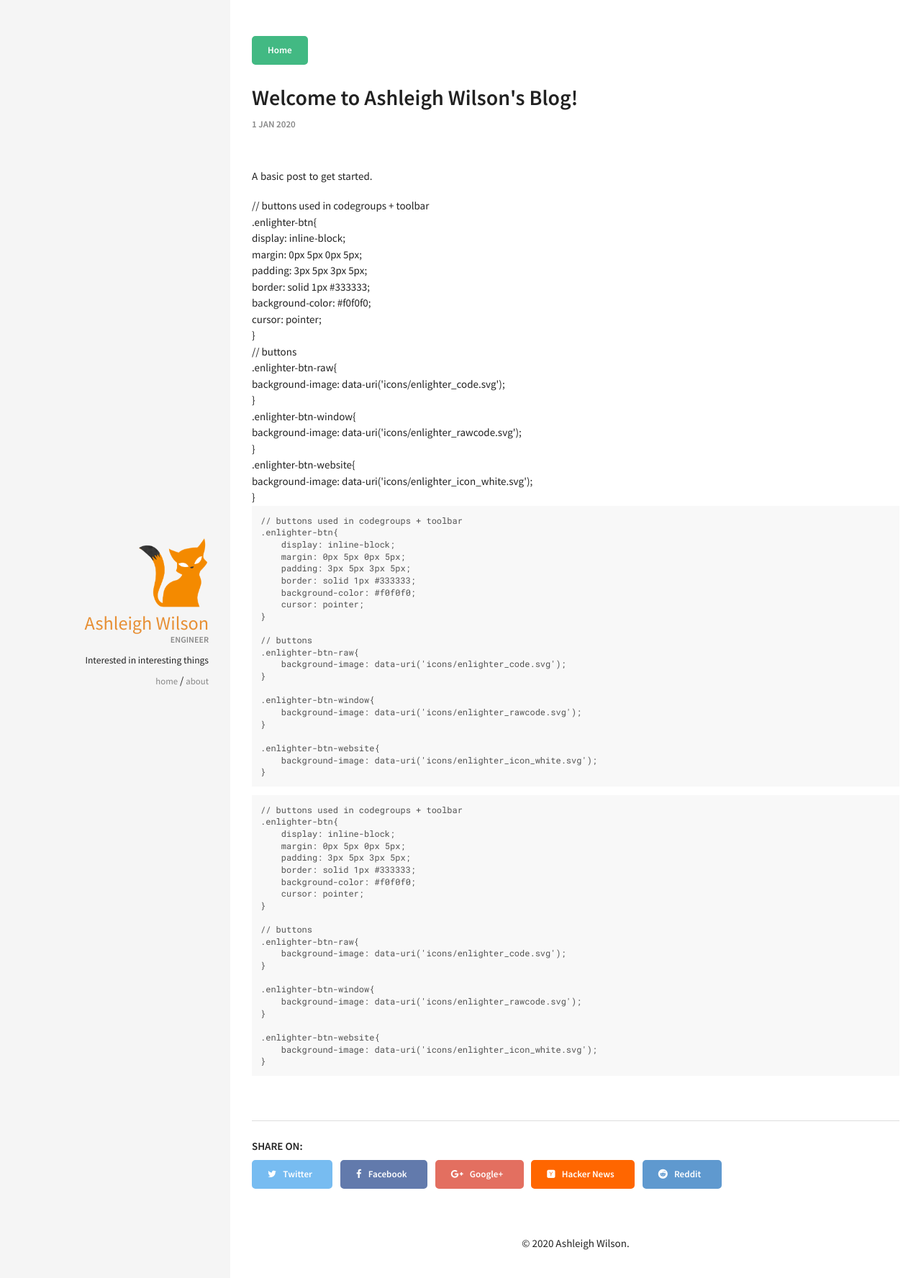
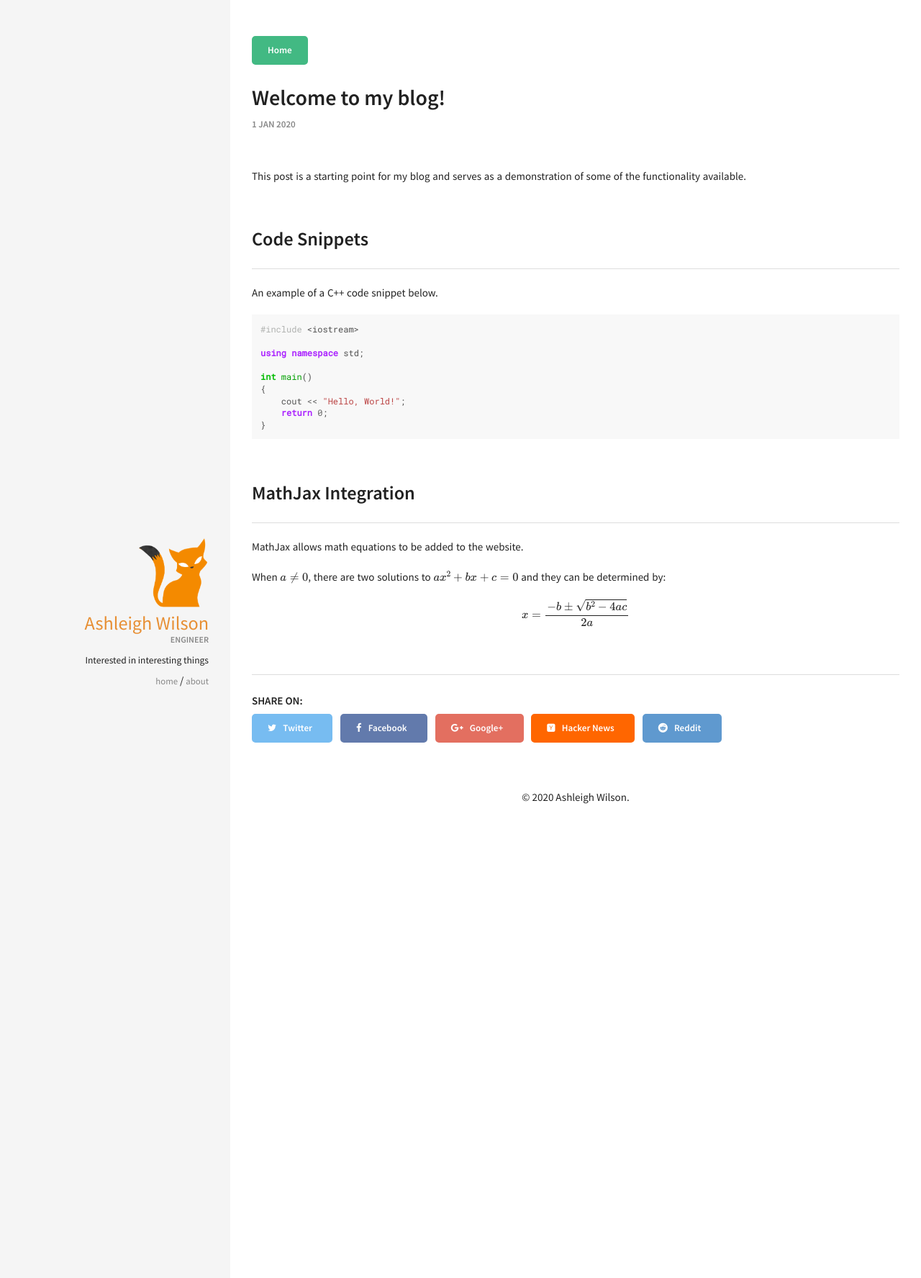
Before and after one commit to AshleighWilson/ashleighwilson.github.io, a Jekyll site: the page built from _posts/2020-01-01-welcome-to-my-blog.md, in a window 1280 px wide. Shown: the top 1776 px of the page at 72% size. Built offline with Jekyll 4.4.1, drawn with Linux system fonts in a browser that asks for light colours; formulas are drawn with MathJax 3.

Commit message:
EnlighterJS removed from site. MathJax added.

````diff
--- a/_includes/js.html
+++ b/_includes/js.html
@@ -1,18 +1,18 @@
+<!-- General JS Libraries  -->
 <script type="text/javascript" src="{{ site.url }}/js/jquery-3.2.1.min.js"></script>
 <script type="text/javascript" src="{{ site.url }}/js/main.js"></script>
 
-<script type="text/javascript" src="{{ site.url }}/js/enlighterjs.min.js"></script>
-    <script type="text/javascript">
-        EnlighterJS.init('pre', 'code', {
-                language : 'javascript',
-                theme: 'bootstrap4',
-                indent : 2
-        });
-    </script>
+<!-- Mathjax Integration - using version 2.7.7. -->
+<!-- The latest 3.x version doesn't play nicely with Jekyll.  -->
+{% if page.mathjax %}
+<script type="text/javascript" async
+  src="https://cdnjs.cloudflare.com/ajax/libs/mathjax/2.7.7/MathJax.js?config=TeX-MML-AM_CHTML">
+</script>
+{% endif %}
 
 
+<!-- Asynchronous Google Analytics snippet -->
 {% if site.owner.google.analytics %}
-<!-- Asynchronous Google Analytics snippet -->
 <script>
   (function(i,s,o,g,r,a,m){i['GoogleAnalyticsObject']=r;i[r]=i[r]||function(){
   (i[r].q=i[r].q||[]).push(arguments)},i[r].l=1*new Date();a=s.createElement(o),
@@ -21,5 +21,4 @@
   ga('create', '{{ site.owner.google.analytics }}', 'auto');
   ga('send', 'pageview');
 </script>
-
 {% endif %}
--- a/_posts/2020-01-01-welcome-to-my-blog.md
+++ b/_posts/2020-01-01-welcome-to-my-blog.md
@@ -1,32 +1,35 @@
 ---
 layout: post
-title:  "Welcome to Ashleigh Wilson's Blog!"
+title:  "Welcome to my blog!"
 date:   2020-01-01
 categories: General
+tags: [ ]
+mathjax: true
 ---
-A basic post to get started.
 
-<pre data-enlighter-language="js">
-// buttons used in codegroups + toolbar
-.enlighter-btn{
-    display: inline-block;
-    margin: 0px 5px 0px 5px;
-    padding: 3px 5px 3px 5px;
-    border: solid 1px #333333;
-    background-color: #f0f0f0;
-    cursor: pointer;
+This post is a starting point for my blog and serves as a demonstration of some of the functionality available.
+
+## Code Snippets
+
+An example of a C++ code snippet below.
+
+```cpp
+#include <iostream>
+
+using namespace std;
+
+int main()
+{
+    cout << "Hello, World!";
+    return 0;
 }
+```
 
-// buttons
-.enlighter-btn-raw{
-    background-image: data-uri('icons/enlighter_code.svg');
-}
+## MathJax Integration
 
-.enlighter-btn-window{
-    background-image: data-uri('icons/enlighter_rawcode.svg');
-}
+MathJax allows math equations to be added to the website.
 
-.enlighter-btn-website{
-    background-image: data-uri('icons/enlighter_icon_white.svg');
-}
-</pre>
+
+When $$a \ne 0$$, there are two solutions to $$ax^2 + bx + c = 0$$ and they can be determined by:
+
+$$x = {-b \pm \sqrt{b^2-4ac} \over 2a}$$
````
